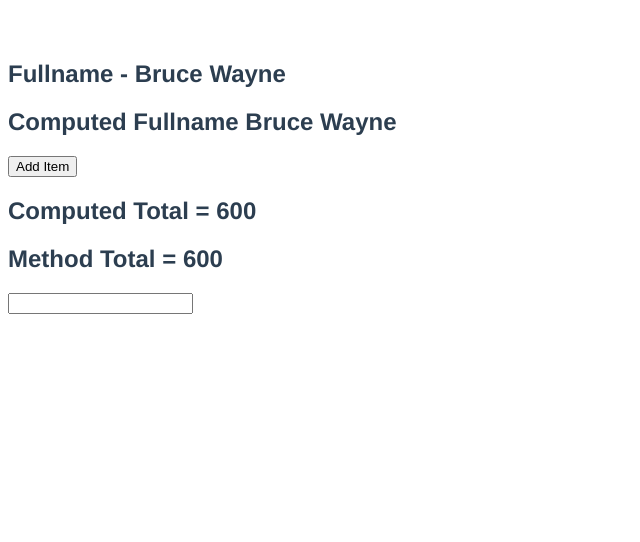
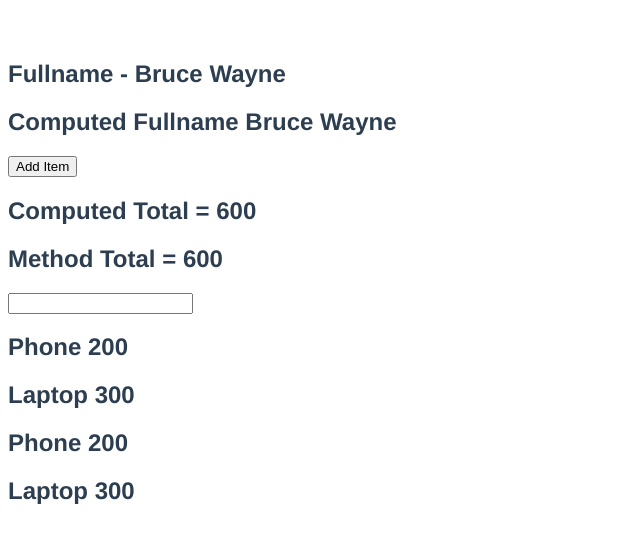
Before and after one commit to Shercosta/vue-3-codevolution, a Vue app in the folder vue-project/: page / in a window 1280 px wide. Shown: the top 542 px of the page, without its empty margins (0-640 px from the left). Built offline with nearby package versions, Linux system fonts and the light colour scheme.

Commit message:
tutorial 25

```diff
--- a/vue-project/src/ComputedProperties.vue
+++ b/vue-project/src/ComputedProperties.vue
@@ -2,12 +2,20 @@
   <div>
     <h2>Fullname - {{ firstName }} {{ lastName }}</h2>
     <h2>Computed Fullname {{ fullName }}</h2>
-    <button @click="items.unshift({ id: 4, title: 'Keyboar', price: 50 })">
+    <button @click="items.unshift({ id: 4, title: 'Keyboar', price: 500 })">
       Add Item
     </button>
     <h2>Computed Total = {{ total }}</h2>
     <h2>Method Total = {{ getTotal() }}</h2>
     <input type="text" name="" id="" v-model="country" />
+
+    <template v-for="item in items" :key="item.id">
+      <h2 v-if="item.price > 100">{{ item.title }} {{ item.price }}</h2>
+    </template>
+
+    <h2 v-for="item in expensiveItems" :key="item.id">
+      {{ item.title }} {{ item.price }}
+    </h2>
   </div>
 </template>
 
@@ -58,6 +66,9 @@
         0
       );
     },
+    expensiveItems() {
+      return this.items.filter((item) => item.price > 100);
+    },
   },
 };
 </script>
```
